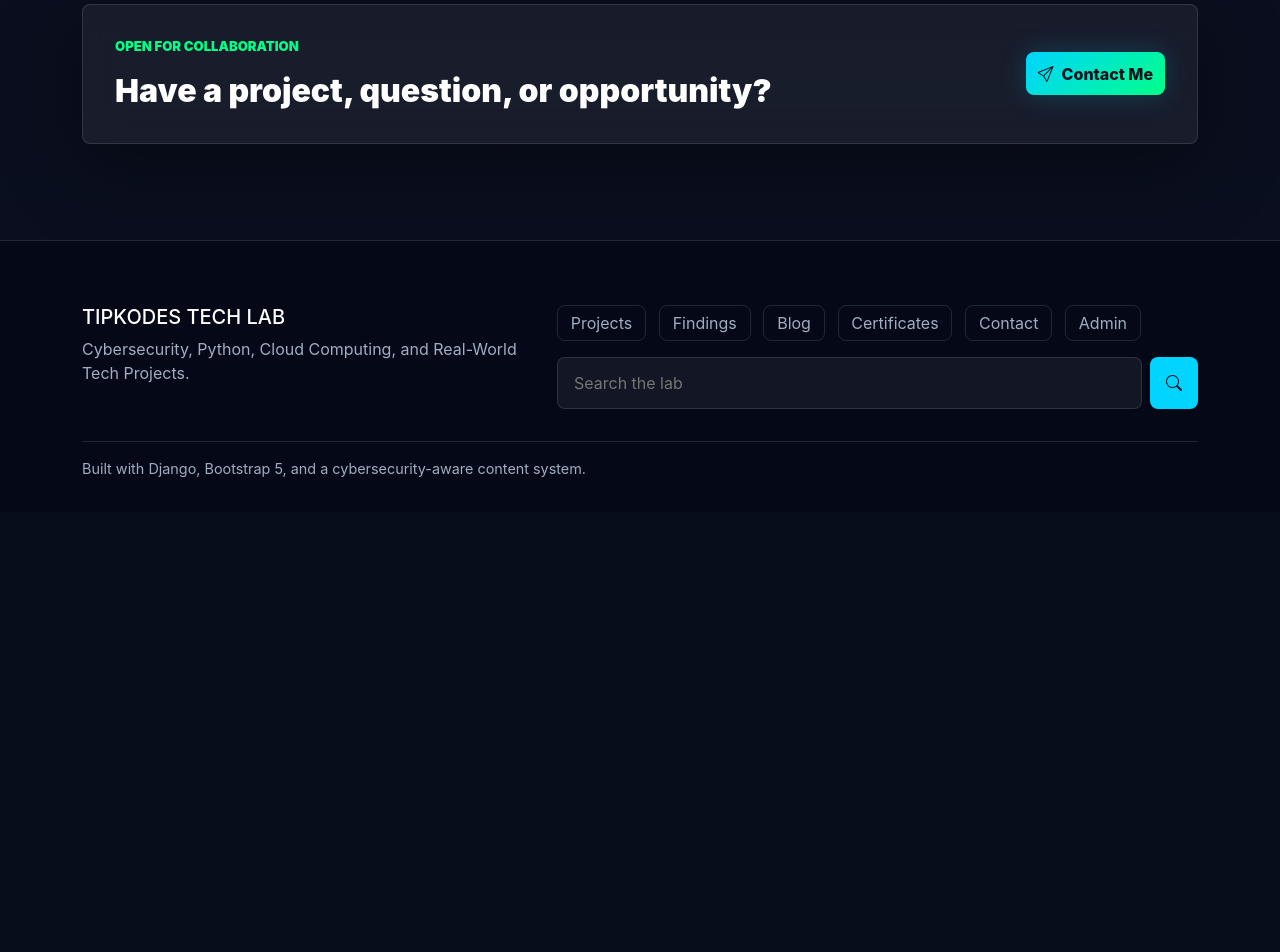
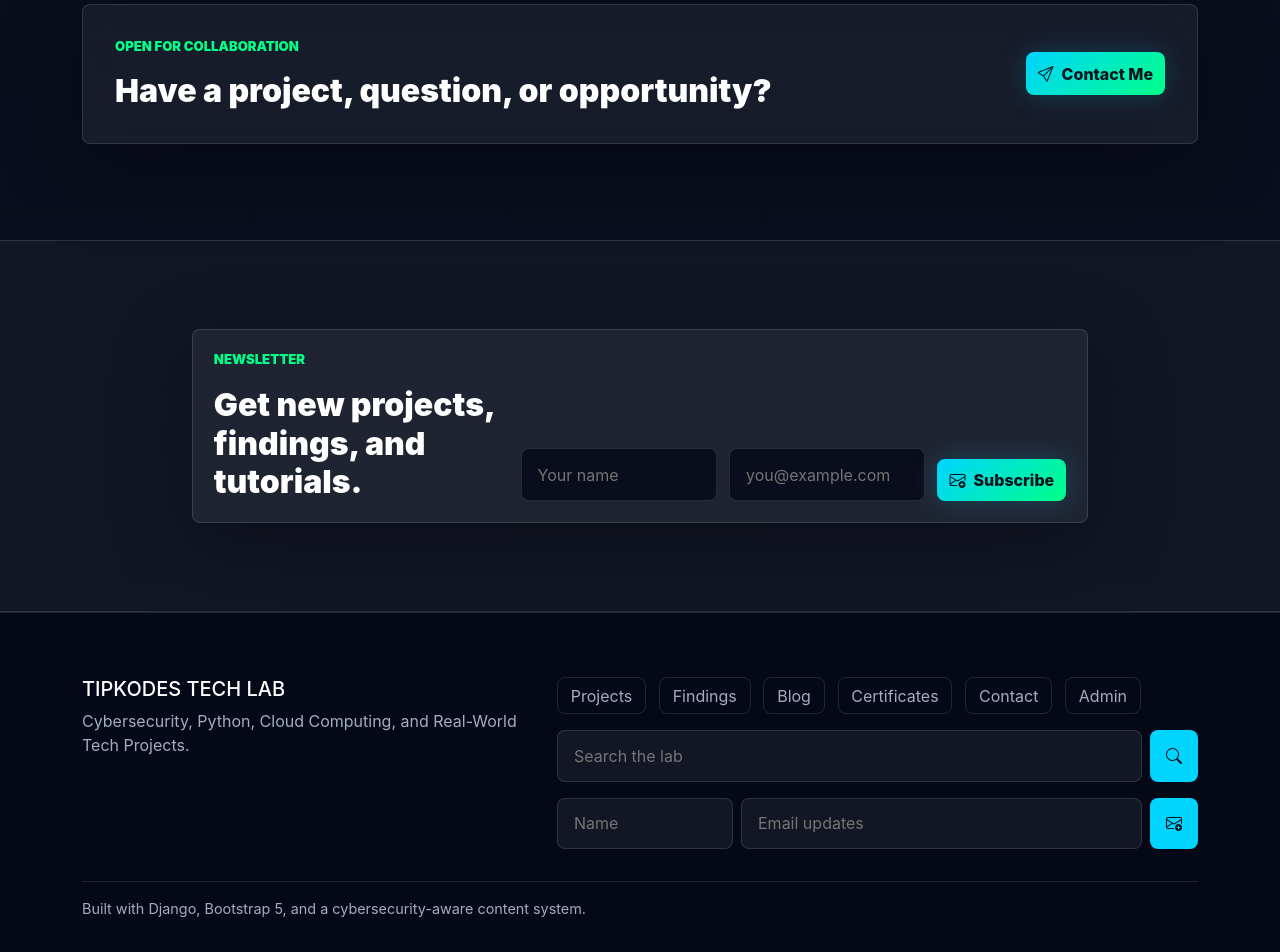
Before and after one commit to TipCodez/tipkodes_tech_lab, a Django app: page / in a window 1280 px wide. Shown: the part 2105-3057 px from the top of the page. Before the commit the page ends 2582 px from the top, so only its background shows below. Run offline with Django 5.2, Linux system fonts and the light colour scheme; data comes from the database, SQL or seed files in the repository; data that the repository does not hold is empty.

Commit message:
Add newsletter analytics reactions and advanced search

```diff
--- a/config/settings.py
+++ b/config/settings.py
@@ -30,6 +30,7 @@ MIDDLEWARE = [
     "whitenoise.middleware.WhiteNoiseMiddleware",
     "django.contrib.sessions.middleware.SessionMiddleware",
     "django.middleware.common.CommonMiddleware",
+    "core.middleware.PageViewMiddleware",
     "django.middleware.csrf.CsrfViewMiddleware",
     "django.contrib.auth.middleware.AuthenticationMiddleware",
     "django.contrib.messages.middleware.MessageMiddleware",
--- a/core/forms.py
+++ b/core/forms.py
@@ -1,6 +1,6 @@
 from django import forms
 
-from .models import BlogComment, ContactMessage
+from .models import BlogComment, ContactMessage, NewsletterSubscription
 
 
 class ContactForm(forms.ModelForm):
@@ -36,3 +36,13 @@ class BlogCommentForm(forms.ModelForm):
         if len(comment) < 10:
             raise forms.ValidationError("Please enter at least 10 characters.")
         return comment
+
+
+class NewsletterSubscriptionForm(forms.ModelForm):
+    class Meta:
+        model = NewsletterSubscription
+        fields = ["name", "email"]
+        widgets = {
+            "name": forms.TextInput(attrs={"placeholder": "Your name"}),
+            "email": forms.EmailInput(attrs={"placeholder": "you@example.com"}),
+        }
--- a/core/templatetags/admin_extras.py
+++ b/core/templatetags/admin_extras.py
@@ -9,8 +9,11 @@ from core.models import (
     ContactMessage,
     CyberFinding,
     GalleryImage,
+    NewsletterSubscription,
+    PageView,
     Project,
     PythonPost,
+    Reaction,
     Skill,
     Video,
 )
@@ -36,4 +39,7 @@ def dashboard_stats():
         "unread_messages": ContactMessage.objects.filter(is_read=False).count(),
         "pending_comments": BlogComment.objects.filter(is_approved=False).count(),
         "approved_comments": BlogComment.objects.filter(is_approved=True).count(),
+        "subscribers": NewsletterSubscription.objects.filter(is_active=True).count(),
+        "page_views": PageView.objects.count(),
+        "reactions": Reaction.objects.count(),
     }
--- a/core/templatetags/core_extras.py
+++ b/core/templatetags/core_extras.py
@@ -1,6 +1,10 @@
 from urllib.parse import urlencode
 
 from django import template
+from django.utils.html import conditional_escape
+from django.utils.safestring import mark_safe
+
+from core.models import Reaction
 
 
 register = template.Library()
@@ -22,3 +26,32 @@ def querystring(context, **kwargs):
         else:
             query[key] = value
     return urlencode(query, doseq=True)
+
+
+@register.filter(needs_autoescape=True)
+def highlight(value, term, autoescape=True):
+    text = "" if value is None else str(value)
+    needle = "" if term is None else str(term).strip()
+    if not needle:
+        return conditional_escape(text) if autoescape else text
+    escaped = conditional_escape(text) if autoescape else text
+    lower_text = str(escaped).lower()
+    lower_needle = needle.lower()
+    start = lower_text.find(lower_needle)
+    if start == -1:
+        return escaped
+    end = start + len(needle)
+    return mark_safe(f"{escaped[:start]}<mark>{escaped[start:end]}</mark>{escaped[end:]}")
+
+
+@register.simple_tag
+def reaction_summary_for(obj):
+    if not obj:
+        return {}
+    from django.contrib.contenttypes.models import ContentType
+
+    content_type = ContentType.objects.get_for_model(obj)
+    summary = {choice: 0 for choice, _label in Reaction.ReactionType.choices}
+    for reaction_type in Reaction.objects.filter(content_type=content_type, object_id=obj.pk).values_list("reaction_type", flat=True):
+        summary[reaction_type] = summary.get(reaction_type, 0) + 1
+    return summary
--- a/core/urls.py
+++ b/core/urls.py
@@ -22,5 +22,7 @@ urlpatterns = [
     path("skills/", views.skills, name="skills"),
     path("resume/", views.resume, name="resume"),
     path("contact/", views.contact, name="contact"),
+    path("newsletter/subscribe/", views.subscribe_newsletter, name="subscribe_newsletter"),
+    path("react/", views.react_to_content, name="react_to_content"),
     path("search/", views.search_results, name="search_results"),
 ]
--- a/core/views.py
+++ b/core/views.py
@@ -1,11 +1,15 @@
 from itertools import chain
 
 from django.contrib import messages
+from django.contrib.contenttypes.models import ContentType
 from django.core.paginator import Paginator
 from django.db.models import Count, Q
+from django.http import HttpResponseBadRequest
 from django.shortcuts import get_object_or_404, redirect, render
+from django.urls import reverse
+from django.utils.dateparse import parse_date
 
-from .forms import BlogCommentForm, ContactForm
+from .forms import BlogCommentForm, ContactForm, NewsletterSubscriptionForm
 from .models import (
     BlogPost,
     CareerTrack,
@@ -14,9 +18,12 @@ from .models import (
     CloudPost,
     CyberFinding,
     GalleryImage,
+    NewsletterSubscription,
+    PageView,
     Profile,
     Project,
     PythonPost,
+    Reaction,
     Resume,
     Skill,
     Video,
@@ -44,6 +51,33 @@ def page_context(title, subtitle, queryset=None, categories=None):
     }
 
 
+def get_client_ip(request):
+    forwarded = request.META.get("HTTP_X_FORWARDED_FOR")
+    if forwarded:
+        return forwarded.split(",")[0].strip()
+    return request.META.get("REMOTE_ADDR")
+
+
+def get_reaction_summary(obj):
+    content_type = ContentType.objects.get_for_model(obj)
+    counts = Reaction.objects.filter(content_type=content_type, object_id=obj.pk).values("reaction_type").annotate(total=Count("id"))
+    summary = {choice: 0 for choice, _label in Reaction.ReactionType.choices}
+    for row in counts:
+        summary[row["reaction_type"]] = row["total"]
+    return summary
+
+
+def build_search_result(item, result_type, title, snippet, url, date):
+    return {
+        "item": item,
+        "type": result_type,
+        "title": title,
+        "snippet": snippet,
+        "url": url,
+        "date": date,
+    }
+
+
 def home(request):
     stats = {
         "projects": Project.objects.count(),
@@ -65,6 +99,7 @@ def home(request):
             "featured_certificates": Certificate.objects.filter(featured=True)[:4],
             "skills_preview": Skill.objects.select_related("category")[:10],
             "stats": stats,
+            "newsletter_form": NewsletterSubscriptionForm(),
         },
     )
 
@@ -122,7 +157,7 @@ def projects(request):
 def project_detail(request, slug):
     project = get_object_or_404(Project.objects.select_related("category", "career_track"), slug=slug)
     related_blogs = BlogPost.objects.filter(status=BlogPost.Status.PUBLISHED).filter(Q(full_content__icontains=project.title) | Q(short_excerpt__icontains=project.title))[:4]
-    return render(request, "project_detail.html", {"project": project, "related_blogs": related_blogs})
+    return render(request, "project_detail.html", {"project": project, "related_blogs": related_blogs, "reaction_summary": get_reaction_summary(project)})
 
 
 def findings(request):
@@ -198,6 +233,7 @@ def blog_detail(request, slug):
             "related_posts": related,
             "comment_form": comment_form,
             "comments": post.comments.filter(is_approved=True),
+            "reaction_summary": get_reaction_summary(post),
         },
     )
 
@@ -219,7 +255,8 @@ def videos(request):
 
 
 def video_detail(request, slug):
-    return render(request, "video_detail.html", {"video": get_object_or_404(Video, slug=slug)})
+    video = get_object_or_404(Video, slug=slug)
+    return render(request, "video_detail.html", {"video": video, "reaction_summary": get_reaction_summary(video)})
 
 
 def certificates(request):
@@ -252,23 +289,139 @@ def contact(request):
     return render(request, "contact.html", {"form": form, "profile": Profile.objects.first()})
 
 
+def subscribe_newsletter(request):
+    if request.method != "POST":
+        return HttpResponseBadRequest("Newsletter subscription requires POST.")
+    form = NewsletterSubscriptionForm(request.POST)
+    if form.is_valid():
+        subscription, created = NewsletterSubscription.objects.update_or_create(
+            email=form.cleaned_data["email"],
+            defaults={
+                "name": form.cleaned_data.get("name", ""),
+                "is_active": True,
+                "source": request.POST.get("source", "website")[:120],
+            },
+        )
+        if created:
+            messages.success(request, "You are subscribed to TIPKODES TECH LAB updates.")
+        else:
+            messages.info(request, "Your newsletter subscription is active.")
+    else:
+        messages.error(request, "Please enter a valid email address.")
+    return redirect(request.POST.get("next") or reverse("home"))
+
+
+def react_to_content(request):
+    if request.method != "POST":
+        return HttpResponseBadRequest("Reactions require POST.")
+
+    model_map = {
+        "project": Project,
+        "blog": BlogPost,
+        "video": Video,
+        "certificate": Certificate,
+    }
+    model_name = request.POST.get("model")
+    reaction_type = request.POST.get("reaction_type")
+    object_id = request.POST.get("object_id")
+    model = model_map.get(model_name)
+    valid_reactions = {choice for choice, _label in Reaction.ReactionType.choices}
+
+    if not model or reaction_type not in valid_reactions or not object_id:
+        return HttpResponseBadRequest("Invalid reaction.")
+
+    obj = get_object_or_404(model, pk=object_id)
+    if not request.session.session_key:
+        request.session.create()
+    Reaction.objects.get_or_create(
+        content_type=ContentType.objects.get_for_model(obj),
+        object_id=obj.pk,
+        reaction_type=reaction_type,
+        session_key=request.session.session_key,
+        defaults={"ip_address": get_client_ip(request)},
+    )
+    messages.success(request, "Reaction saved.")
+    return redirect(request.POST.get("next") or getattr(obj, "get_absolute_url", lambda: reverse("home"))())
+
+
 def search_results(request):
     q = request.GET.get("q", "").strip()
+    result_type = request.GET.get("type", "all")
+    sort = request.GET.get("sort", "newest")
+    date_from = parse_date(request.GET.get("from", "") or "")
+    date_to = parse_date(request.GET.get("to", "") or "")
     results = []
     if q:
-        results = list(
-            chain(
-                Project.objects.filter(Q(title__icontains=q) | Q(short_description__icontains=q)),
-                BlogPost.objects.filter(status=BlogPost.Status.PUBLISHED).filter(Q(title__icontains=q) | Q(short_excerpt__icontains=q)),
-                CyberFinding.objects.filter(is_public=True).filter(Q(title__icontains=q) | Q(short_summary__icontains=q)),
+        search_sets = [
+            (
+                "project",
+                Project.objects.filter(Q(title__icontains=q) | Q(short_description__icontains=q) | Q(full_description__icontains=q)),
+                lambda item: build_search_result(item, "Project", item.title, item.short_description, item.get_absolute_url(), item.created_at.date()),
+            ),
+            (
+                "blog",
+                BlogPost.objects.filter(status=BlogPost.Status.PUBLISHED).filter(Q(title__icontains=q) | Q(short_excerpt__icontains=q) | Q(full_content__icontains=q)),
+                lambda item: build_search_result(item, "Blog", item.title, item.short_excerpt, item.get_absolute_url(), (item.published_date or item.created_at).date()),
+            ),
+            (
+                "finding",
+                CyberFinding.objects.filter(is_public=True).filter(Q(title__icontains=q) | Q(short_summary__icontains=q) | Q(full_description__icontains=q)),
+                lambda item: build_search_result(item, "Finding", item.title, item.short_summary, item.get_absolute_url(), item.created_at.date()),
+            ),
+            (
+                "video",
                 Video.objects.filter(Q(title__icontains=q) | Q(description__icontains=q)),
-                Certificate.objects.filter(Q(title__icontains=q) | Q(description__icontains=q)),
+                lambda item: build_search_result(item, "Video", item.title, item.description, item.get_absolute_url(), item.created_at.date()),
+            ),
+            (
+                "certificate",
+                Certificate.objects.filter(Q(title__icontains=q) | Q(description__icontains=q) | Q(issuing_organization__icontains=q)),
+                lambda item: build_search_result(item, "Certificate", item.title, item.description or item.issuing_organization, reverse("certificates"), item.created_at.date()),
+            ),
+            (
+                "gallery",
                 GalleryImage.objects.filter(Q(title__icontains=q) | Q(description__icontains=q)),
+                lambda item: build_search_result(item, "Gallery", item.title, item.description, reverse("gallery"), item.created_at.date()),
+            ),
+            (
+                "python",
                 PythonPost.objects.filter(Q(title__icontains=q) | Q(description__icontains=q)),
-                CloudPost.objects.filter(Q(title__icontains=q) | Q(description__icontains=q)),
-            )
-        )
-    return render(request, "search_results.html", {"query": q, "items": paginate(request, results, 10)})
+                lambda item: build_search_result(item, "Python", item.title, item.description, reverse("python_career"), item.created_at.date()),
+            ),
+            (
+                "cloud",
+                CloudPost.objects.filter(Q(title__icontains=q) | Q(description__icontains=q) | Q(steps_notes__icontains=q)),
+                lambda item: build_search_result(item, "Cloud", item.title, item.description, reverse("cloud_computing"), item.created_at.date()),
+            ),
+        ]
+        for key, queryset, serializer in search_sets:
+            if result_type not in ("all", key):
+                continue
+            for item in queryset:
+                row = serializer(item)
+                if date_from and row["date"] < date_from:
+                    continue
+                if date_to and row["date"] > date_to:
+                    continue
+                results.append(row)
+        results.sort(key=lambda row: (row["title"].lower() if sort == "title" else row["date"]), reverse=(sort == "newest"))
+    analytics = {
+        "total_page_views": PageView.objects.count(),
+        "popular_paths": PageView.objects.values("path").annotate(total=Count("id")).order_by("-total")[:5],
+    }
+    return render(
+        request,
+        "search_results.html",
+        {
+            "query": q,
+            "selected_type": result_type,
+            "selected_sort": sort,
+            "date_from": request.GET.get("from", ""),
+            "date_to": request.GET.get("to", ""),
+            "items": paginate(request, results, 10),
+            "analytics": analytics,
+        },
+    )
 
 
 def custom_404(request, exception):
--- a/static/css/style.css
+++ b/static/css/style.css
@@ -374,10 +374,76 @@ h1, h2, h3 { letter-spacing: 0; }
   border-radius: var(--radius);
   color: var(--muted);
 }
-.footer-search { display: flex; gap: 0.5rem; margin-top: 1rem; }
-.footer-search input { flex: 1; background: rgba(255,255,255,0.06); color: var(--text); border: 1px solid var(--line); border-radius: var(--radius); padding: 0.8rem 1rem; }
-.footer-search button { width: 3rem; border: 0; border-radius: var(--radius); background: var(--cyan); color: #03111f; }
+.footer-search, .newsletter-form { display: flex; gap: 0.5rem; margin-top: 1rem; }
+.footer-search input, .newsletter-form input { flex: 1; min-width: 0; background: rgba(255,255,255,0.06); color: var(--text); border: 1px solid var(--line); border-radius: var(--radius); padding: 0.8rem 1rem; }
+.newsletter-form input[name="name"] { max-width: 11rem; }
+.footer-search button, .newsletter-form button { width: 3rem; border: 0; border-radius: var(--radius); background: var(--cyan); color: #03111f; }
 .footer-bottom { margin-top: 2rem; padding-top: 1rem; border-top: 1px solid var(--line); font-size: 0.9rem; }
+
+.newsletter-panel {
+  display: grid;
+  grid-template-columns: 1.5fr 1fr 1fr auto;
+  gap: 0.75rem;
+  align-items: end;
+  background: var(--panel);
+  border: 1px solid var(--line);
+  border-radius: var(--radius);
+  padding: 1.3rem;
+  box-shadow: var(--shadow);
+}
+.newsletter-panel h2 { margin: 0; font-weight: 900; }
+.newsletter-panel input {
+  width: 100%;
+  background: rgba(5, 8, 22, 0.8);
+  border: 1px solid var(--line);
+  color: var(--text);
+  border-radius: 8px;
+  padding: 0.85rem 1rem;
+}
+
+.reaction-panel {
+  display: flex;
+  flex-wrap: wrap;
+  gap: 0.55rem;
+  margin-top: 1rem;
+}
+.reaction-panel button {
+  min-height: 2.35rem;
+  display: inline-flex;
+  align-items: center;
+  gap: 0.45rem;
+  border: 1px solid var(--line);
+  border-radius: 999px;
+  background: var(--panel);
+  color: var(--text);
+  font-weight: 850;
+  padding: 0.4rem 0.75rem;
+}
+.reaction-panel button:hover { border-color: var(--cyan); color: var(--cyan); }
+
+.advanced-search { grid-template-columns: 1.6fr 1fr 1fr 1fr 1fr auto; }
+.analytics-strip {
+  display: flex;
+  flex-wrap: wrap;
+  gap: 0.6rem;
+  margin: 0 0 1rem;
+}
+.analytics-strip span {
+  border: 1px solid var(--line);
+  background: var(--panel);
+  border-radius: 999px;
+  padding: 0.45rem 0.75rem;
+  color: var(--muted);
+  font-size: 0.85rem;
+  font-weight: 800;
+}
+.search-list small { color: var(--muted); line-height: 1.6; }
+mark {
+  background: rgba(0, 255, 136, 0.22);
+  color: var(--text);
+  border-radius: 4px;
+  padding: 0 0.15rem;
+}
 
 .reveal { opacity: 0; transform: translateY(24px); transition: opacity 0.55s ease, transform 0.55s ease; }
 .reveal.is-visible { opacity: 1; transform: translateY(0); }
@@ -389,6 +455,7 @@ h1, h2, h3 { letter-spacing: 0; }
 @media (max-width: 991px) {
   .hero-section { min-height: auto; }
   .filter-bar { grid-template-columns: 1fr; }
+  .advanced-search, .newsletter-panel { grid-template-columns: 1fr; }
   .cta-panel, .section-heading { align-items: start; flex-direction: column; }
   .side-panel { position: static; }
 }
@@ -403,4 +470,7 @@ h1, h2, h3 { letter-spacing: 0; }
 @media (max-width: 420px) {
   .stats-grid { grid-template-columns: 1fr; }
   .hero-actions .btn { width: 100%; }
+  .footer-search, .newsletter-form { flex-direction: column; }
+  .footer-search button, .newsletter-form button { width: 100%; min-height: 2.7rem; }
+  .newsletter-form input[name="name"] { max-width: none; }
 }
--- a/templates/admin/index.html
+++ b/templates/admin/index.html
@@ -76,6 +76,9 @@
     <div class="ttl-stat"><strong>{{ stats.findings }}</strong><span>Cyber Findings</span></div>
     <div class="ttl-stat"><strong>{{ stats.unread_messages }}</strong><span>Unread Messages</span></div>
     <div class="ttl-stat"><strong>{{ stats.pending_comments }}</strong><span>Pending Comments</span></div>
+    <div class="ttl-stat"><strong>{{ stats.subscribers }}</strong><span>Subscribers</span></div>
+    <div class="ttl-stat"><strong>{{ stats.page_views }}</strong><span>Page Views</span></div>
+    <div class="ttl-stat"><strong>{{ stats.reactions }}</strong><span>Reactions</span></div>
     <div class="ttl-stat"><strong>{{ stats.certificates }}</strong><span>Certificates</span></div>
     <div class="ttl-stat"><strong>{{ stats.skills }}</strong><span>Skills</span></div>
     <div class="ttl-stat"><strong>{{ stats.videos }}</strong><span>Videos</span></div>
--- a/templates/base.html
+++ b/templates/base.html
@@ -89,6 +89,14 @@
             <input type="search" name="q" placeholder="Search the lab" aria-label="Search the lab">
             <button type="submit"><i class="bi bi-search"></i></button>
           </form>
+          <form class="newsletter-form" action="{% url 'subscribe_newsletter' %}" method="post">
+            {% csrf_token %}
+            <input type="hidden" name="next" value="{{ request.get_full_path }}">
+            <input type="hidden" name="source" value="footer">
+            <input type="text" name="name" placeholder="Name">
+            <input type="email" name="email" placeholder="Email updates" required>
+            <button type="submit"><i class="bi bi-envelope-plus"></i></button>
+          </form>
         </div>
       </div>
       <div class="footer-bottom">Built with Django, Bootstrap 5, and a cybersecurity-aware content system.</div>
--- a/templates/blog_detail.html
+++ b/templates/blog_detail.html
@@ -2,7 +2,7 @@
 {% block title %}{{ post.title }} | TIPKODES TECH LAB{% endblock %}
 {% block content %}
 <section class="detail-hero"><div class="container"><span class="status-badge">{{ post.category.name|default:"Blog" }}</span><h1>{{ post.title }}</h1><p>{{ post.short_excerpt }}</p><div class="meta-row wide"><span>{{ post.author }}</span><span>{{ post.published_date|date:"M d, Y" }}</span><span>{{ post.reading_time }} min read</span></div></div></section>
-<section class="section-pad"><div class="container narrow"><article class="article-body">{{ post.full_content|linebreaks }}</article><div class="share-row"><span>Share</span><a href="https://www.linkedin.com/shareArticle?mini=true&url={{ request.build_absolute_uri }}" target="_blank" rel="noopener">LinkedIn</a><a href="https://twitter.com/intent/tweet?url={{ request.build_absolute_uri }}" target="_blank" rel="noopener">X</a></div></div></section>
+<section class="section-pad"><div class="container narrow"><article class="article-body">{{ post.full_content|linebreaks }}</article>{% include "reaction_panel.html" with reaction_model="blog" reaction_object=post reaction_summary=reaction_summary %}<div class="share-row"><span>Share</span><a href="https://www.linkedin.com/shareArticle?mini=true&url={{ request.build_absolute_uri }}" target="_blank" rel="noopener">LinkedIn</a><a href="https://twitter.com/intent/tweet?url={{ request.build_absolute_uri }}" target="_blank" rel="noopener">X</a></div></div></section>
 <section class="section-pad alt-section">
   <div class="container narrow">
     <div class="section-heading compact">
--- a/templates/home.html
+++ b/templates/home.html
@@ -104,4 +104,20 @@ mission = "build, document, grow"</code></pre>
     </div>
   </div>
 </section>
+<section class="section-pad alt-section">
+  <div class="container narrow">
+    <form class="newsletter-panel reveal" action="{% url 'subscribe_newsletter' %}" method="post">
+      {% csrf_token %}
+      <input type="hidden" name="next" value="{{ request.get_full_path }}">
+      <input type="hidden" name="source" value="home">
+      <div>
+        <p class="eyebrow">Newsletter</p>
+        <h2>Get new projects, findings, and tutorials.</h2>
+      </div>
+      <input type="text" name="name" placeholder="Your name">
+      <input type="email" name="email" placeholder="you@example.com" required>
+      <button class="btn btn-lab" type="submit"><i class="bi bi-envelope-plus"></i> Subscribe</button>
+    </form>
+  </div>
+</section>
 {% endblock %}
--- a/templates/partials.html
+++ b/templates/partials.html
@@ -32,6 +32,7 @@
   </div>
 </article>
 {% elif card_type == "certificate" %}
+{% reaction_summary_for item as cert_reactions %}
 <article class="lab-card h-100 reveal">
   <div class="media-frame">{% if item.certificate_image %}<img src="{{ item.certificate_image.url }}" alt="{{ item.title }}">{% else %}<div class="placeholder-visual"><i class="bi bi-award"></i></div>{% endif %}</div>
   <div class="card-body">
@@ -39,6 +40,7 @@
     <h3>{{ item.title }}</h3>
     <p>{{ item.issuing_organization }}</p>
     {% if item.certificate_pdf %}<a class="card-link" href="{{ item.certificate_pdf.url }}">Download PDF <i class="bi bi-download"></i></a>{% endif %}
+    {% include "reaction_panel.html" with reaction_model="certificate" reaction_object=item reaction_summary=cert_reactions %}
   </div>
 </article>
 {% elif card_type == "video" %}
--- a/templates/project_detail.html
+++ b/templates/project_detail.html
@@ -12,6 +12,7 @@
       {% if project.live_demo_link %}<a class="btn btn-ghost" href="{{ project.live_demo_link }}" target="_blank" rel="noopener"><i class="bi bi-box-arrow-up-right"></i> Live Demo</a>{% endif %}
       {% if project.pdf_documentation %}<a class="btn btn-ghost" href="{{ project.pdf_documentation.url }}"><i class="bi bi-download"></i> PDF Docs</a>{% endif %}
     </div>
+    {% include "reaction_panel.html" with reaction_model="project" reaction_object=project reaction_summary=reaction_summary %}
   </div>
 </section>
 <section class="section-pad">
--- a/templates/video_detail.html
+++ b/templates/video_detail.html
@@ -2,5 +2,5 @@
 {% block title %}{{ video.title }} | TIPKODES TECH LAB{% endblock %}
 {% block content %}
 <section class="detail-hero"><div class="container"><h1>{{ video.title }}</h1><p>{{ video.description }}</p></div></section>
-<section class="section-pad"><div class="container narrow"><div class="video-embed"><iframe src="{{ video.youtube_embed_url }}" title="{{ video.title }}" allowfullscreen></iframe></div></div></section>
+<section class="section-pad"><div class="container narrow"><div class="video-embed"><iframe src="{{ video.youtube_embed_url }}" title="{{ video.title }}" allowfullscreen></iframe></div>{% include "reaction_panel.html" with reaction_model="video" reaction_object=video reaction_summary=reaction_summary %}</div></section>
 {% endblock %}
```
Also changed, not shown: core/admin.py (+27 -0 lines), core/middleware.py (added, +30 -0 lines), core/models.py (+50 -0 lines), templates/reaction_panel.html (added, +18 -0 lines), templates/search_results.html (+38 -2 lines), core/migrations/0003_newslettersubscription_pageview_reaction.py (added).
